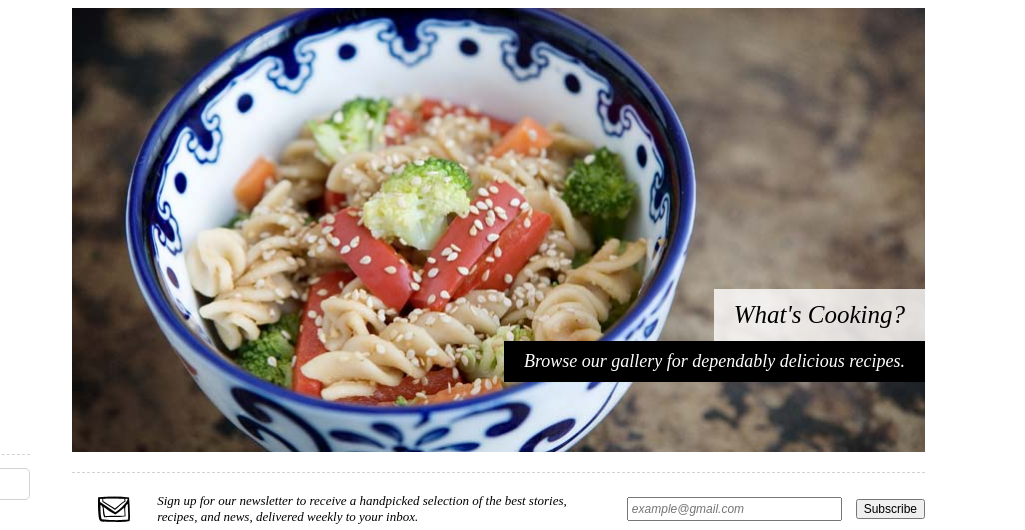
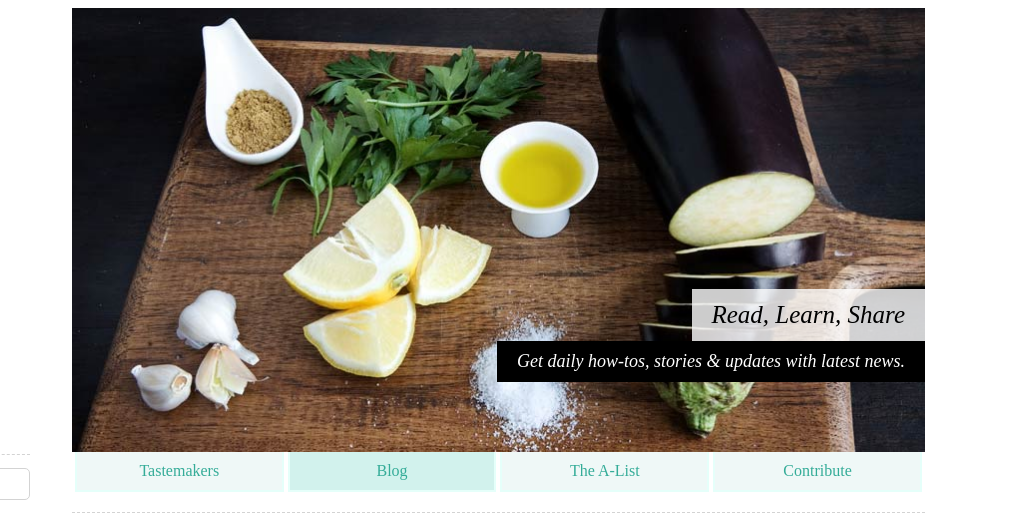
Before and after one commit to jamnguyen/FoodSense_Clone, a plain HTML site: page index.html in a window 1280 px wide. Shown: the top 530 px of the page, 255-1280 px from the left. Drawn offline with Linux system fonts and the light colour scheme.

Commit message:
Add slide

```diff
--- a/css/style.css
+++ b/css/style.css
@@ -124,9 +124,12 @@ header {
 }
 
 .slide {
+	display: none;
 	position: relative;
+	top: 0;
 	height: var(--slideHeight);
 	overflow: hidden;
+	transition: visibility 0.3s, opacity 0.3s;
 }
 
 .slide-img {
@@ -160,6 +163,52 @@ header {
 	padding: 8px;
 	font-size: 12px;
 	font-style: italic;
+}
+
+.slide-nav {
+	display: none;
+	flex-direction: row;
+	padding: 0;
+}
+
+.slide-nav ul {
+	width: 100%;
+	list-style-type: none;
+	text-align: center;
+	padding: 0;
+	margin: 0 auto;
+}
+
+.slide-nav li {
+	display: inline-block;
+	cursor: pointer;
+	width: 24%;
+	padding: 10px 0;
+	margin: 0;
+	transition: background 0.2s, color 0.5s, border 0.2s;
+	border-right: 2px solid #E5FFFA;
+	border-left: 2px solid #E5FFFA;
+	border-bottom: 2px solid #E5FFFA;
+}
+
+.slide-nav li:hover {
+	color: var(--hlColor);
+/*	background: #E7F5F3;*/
+/*	border-color: #D3EDE9;*/
+}
+
+.slide-nav-cur {
+	color: var(--mainColor);
+	background: #EFF8F7;
+	border-color: #E5FFFA;
+}
+
+.slide-nav-cur-hl {
+	color: var(--mainColor);
+/*	color: var(--hlColor);*/
+/*	background: #C1F2EF;*/
+	background: #D2F2ED;
+	border-color: #9FE0D5;
 }
 
 /* Social sidebar */
@@ -337,6 +386,7 @@ footer {
 	.slide-des { display: flex; flex-direction: column; align-items: flex-end; width: inherit; bottom: 70px; right: 0;  }
 	.slide-des-title {	display: table; font-size: 25px; padding: 12px 20px; position: relative;	}
 	.slide-des-text {	display: table; font-size: 18px; padding: 10px 20px;	}
+	.slide-nav {	display: flex;	}
 
 	.subscribe-icon {	flex: 1;	}
 	.subscribe-des {	flex: 5; font-size: 15px; padding: 0;	}
--- a/index.html
+++ b/index.html
@@ -97,7 +97,56 @@
 								<div class="slide-des-text">Browse our gallery for dependably delicious recipes.</div>
 							</a>
 						</div>
+					</div>
+					<div class="slide">
+						<img class="slide-img" src="img/slide02.jpg">
+						<div class="slide-des">
+							<a href="#">
+								<div class="slide-des-title">Read, Learn, Share</div>
+							</a>
+							<a href="#">
+								<div class="slide-des-text">Get daily how-tos, stories & updates with latest news.</div>
+							</a>
 						</div>
+					</div>
+					<div class="slide">
+						<img class="slide-img" src="img/slide03.jpg">
+						<div class="slide-des">
+							<a href="#">
+								<div class="slide-des-title">Shop for the Best</div>
+							</a>
+							<a href="#">
+								<div class="slide-des-text">With our carefully curated vendor list, you'll know what to buy.</div>
+							</a>
+						</div>
+					</div>
+					<div class="slide">
+						<img class="slide-img" src="img/slide04.jpg">
+						<div class="slide-des">
+							<a href="#">
+								<div class="slide-des-title">Share your Food Sense</div>
+							</a>
+							<a href="#">
+								<div class="slide-des-text">Submit your favorite recipes, become a contributor, or get interviewed.</div>
+							</a>
+						</div>
+					</div>
+					<div class="slide-nav">
+						<ul>
+							<li class="slide-nav-item" value="0">
+								<div class="slide-nav-text">Tastemakers</div>
+							</li>
+							<li class="slide-nav-item" value="1">
+								<div class="slide-nav-text">Blog</div>
+							</li>
+							<li class="slide-nav-item" value="2">
+								<div class="slide-nav-text">The A-List</div>
+							</li>
+							<li class="slide-nav-item" value="3">
+								<div class="slide-nav-text">Contribute</div>
+							</li>
+						</ul>
+					</div>
 				</header>
 
 				<div class="subscribe">
@@ -199,5 +248,7 @@
 			</footer>
 
 		</div>
+
+		<script src="js/script.js"></script>
 	</body>
 </html>
--- a/js/script.js
+++ b/js/script.js
@@ -0,0 +1,61 @@
+var slideIndex = 0;
+var tick = 0;
+var isPaused = false;
+var slides = document.getElementsByClassName('slide');
+var slideNavItems = document.getElementsByClassName("slide-nav-item");
+var mainLoop;
+
+slideInit();
+mainLoop = setInterval(updateSlides, 1);
+
+function updateSlides() {
+
+	//Increasing timer
+	if(!isPaused) {
+		tick++;
+	}
+
+	//Change slide
+	if(tick >= 1000) {
+		slideIndex++;
+		tick = 0;
+	}
+
+	if(slideIndex >= slides.length) {
+		slideIndex = 0;
+	}
+
+	for(let i=0; i<slides.length; i++) {
+		if(i!=slideIndex) {
+//			slides[i].style.visibility = "hidden";
+			slides[i].style.display = "none";
+//			slides[i].style.opacity = "0";
+			slideNavItems[i].classList.remove('slide-nav-cur-hl');
+			slideNavItems[i].classList.add('slide-nav-cur');
+		}
+		else {
+//			slides[i].style.visibility = "visible";
+			slides[i].style.display = "block";
+//			slides[i].style.opacity = "1.0";
+			slideNavItems[i].classList.remove('slide-nav-cur');
+			slideNavItems[i].classList.add('slide-nav-cur-hl');
+		}
+	}
+}
+
+function slideInit() {
+	for(let i=0; i<slides.length; i++) {
+		slides[i].onmouseover = function() {
+			isPaused = true;
+		}
+
+		slides[i].onmouseout = function() {
+			isPaused = false;
+		}
+
+		slideNavItems[i].onclick = function() {
+			slideIndex = parseInt(slideNavItems[i].getAttribute('value'));
+			tick = 0;
+		}
+	}
+}
```
Also changed, not shown: README.txt (added).
